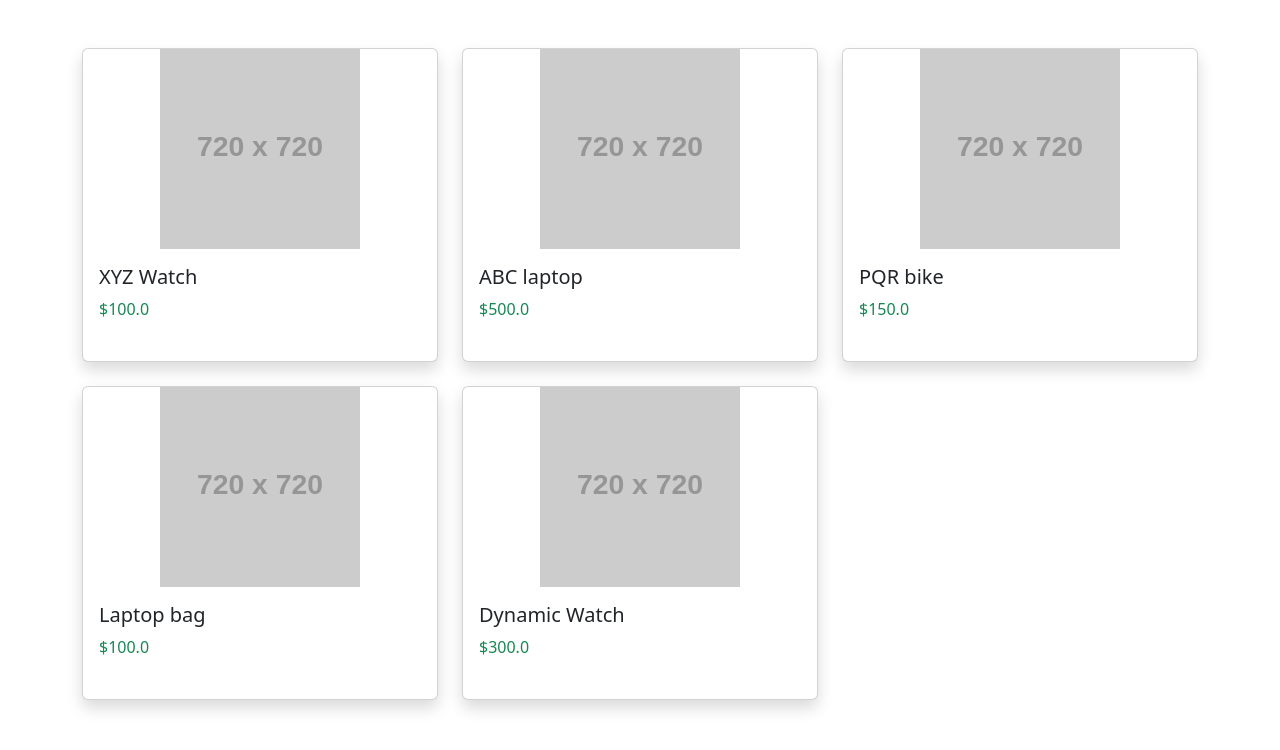
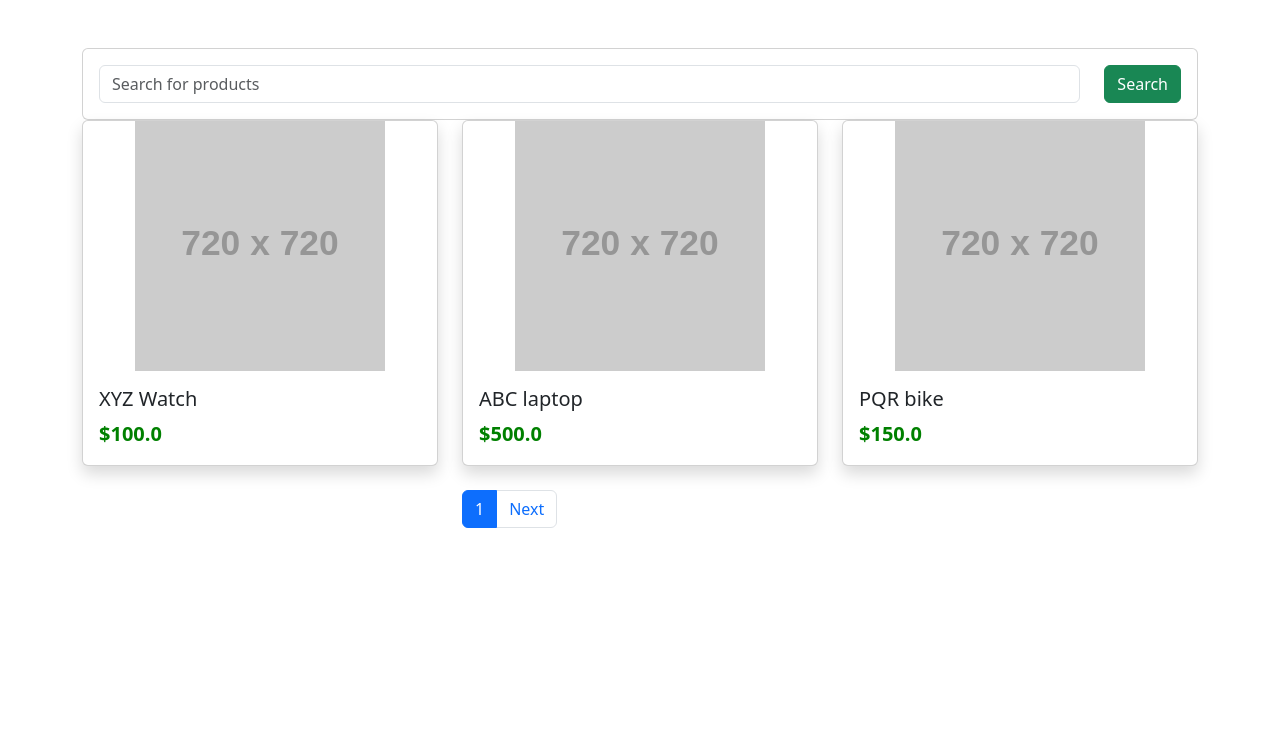
Before and after one commit to asairam0209/Django_HandsOn, a Django app: page / in a window 1280 px wide. Shown: the top 750 px of the page. Run offline with Django 5.2, Linux system fonts and the light colour scheme; data comes from the database, SQL or seed files in the repository; both versions use the stored data as it was after the commit; grey boxes labelled with a size stand in for pictures from a placeholder-image service; some libraries are stand-ins or nearby versions.

Commit message:
Adding till Pagination
will have to add detailed View(Future)

```diff
--- /dev/null
+++ b/ecom/ecomsite/shop/static/shop/style.css
@@ -0,0 +1,10 @@
+.card {
+    transition: transform 0.3s;
+}
+.card:hover {
+    transform: translateY(-5px);
+}
+.card-text{
+    color: green;
+    font-weight: 800;
+}
--- a/ecom/ecomsite/shop/templates/shop/index.html
+++ b/ecom/ecomsite/shop/templates/shop/index.html
@@ -1,41 +1,87 @@
+{% load static %}
 <!DOCTYPE html>
+
 <html lang="en">
   <head>
-    <meta charset="UTF-8">
-    <meta name="viewport" content="width=device-width, initial-scale=1.0">
-    <link href="https://cdn.jsdelivr.net/npm/bootstrap@5.3.4/dist/css/bootstrap.min.css" rel="stylesheet">
-    <title>Product Grid</title>
-    <style>
-        .card-img-top {
-            height: 200px;
-            object-fit: contain;
-        }
-        .card {
-            margin-bottom: 1.5rem;
-        }
-    </style>
+    <meta charset="UTF-8" />
+    <meta name="viewport" content="width=device-width, initial-scale=1.0" />
+    <link
+      href="https://cdn.jsdelivr.net/npm/bootstrap@5.3.4/dist/css/bootstrap.min.css"
+      rel="stylesheet"
+    />
+    <link rel="stylesheet" href="{% static 'shop/style.css' %}" />
+    <title>E-Commerce</title>
   </head>
   <body>
+    <div class="container py-5">
 
-<div class="container py-5">
+        {% comment %} Search Bar {% endcomment %}
+      <div class="row">
+        <div class="col-md-12">
+          <form class="card card-sm">
+            <div class="card-body row no-gyt">
+              <div class="col">
+                <input
+                  type="search"
+                  name="item_search"
+                  placeholder="Search for products"
+                  class="form-control form-control-borderless"
+                >
+              </div>
+              <div class="col-auto">
+                <button class="btn btn-success" type="Submit">Search</button>
+              </div>
+            </div>
+          </form>
+        </div>
+      </div>
+      {% comment %} Products List {% endcomment %}
+      <div class="row">
         {% for product in products %}
-        {% if forloop.counter0|divisibleby:3 %} <div class="row"> {% endif %}
+        <div class="col-12 col-md-4 mb-4">
+          <!-- Fixed column class -->
+          <div class="card h-100 shadow">
+            <!-- Fixed image with proper sizing -->
+            <img
+              src="{{ product.image }}"
+              class="card-img-top img-fluid"
+              alt="{{ product.title }}"
+              style="height: 250px; object-fit: contain"
+            />
 
-        <div class="col-lg-4 col-md-6 mb-4">
-            <div class="card h-100 shadow">
-                <img src="{{ product.image }}"
-                     class="card-img-top img-fluid"
-                     alt="{{ product.title }}">
             <div class="card-body">
               <h5 class="card-title">{{ product.title }}</h5>
-                    <p class="card-text text-success">${{ product.price }}</p>
+              <p class="card-text fs-5">${{ product.price }}</p>
             </div>
           </div>
         </div>
-
-        {% if forloop.counter|divisibleby:3 or forloop.last %} </div> {% endif %}
         {% endfor %}
       </div>
 
+      {% comment %} For Pagination {% endcomment %}
+      <div class="row">
+        <div class="col-md-3 offset-md-4">
+            <ul class="pagination">
+
+                {% if products.has_previous %}
+                    <li class="page-item">
+                        <a class="page-link" href="?page={{ products.previous_page_number }}">Previous</a>
+                    </li>
+                {% endif %}
+
+                <li class="page-item active">
+                    <a class="page-link" href="?page={{ products.number }}">{{products.number}}</a>
+                </li>
+
+                {% if products.has_next %}
+                <li class="page-item">
+                    <a class="page-link" href="?page={{ products.next_page_number }}">Next</a>
+                </li>
+                {% endif %}
+
+            </ul>
+        </div>
+      </div>
+    </div>
   </body>
 </html>
--- a/ecom/ecomsite/shop/views.py
+++ b/ecom/ecomsite/shop/views.py
@@ -1,7 +1,19 @@
 from django.shortcuts import render
 from .models import Product
+from django.core.paginator import Paginator
 # Create your views here.
 
 def index(request):
     products = Product.objects.all()
+
+#   Code for Search
+    item_name = request.GET.get('item_search')
+    if item_name != "" and item_name is not None:
+        print(item_name)
+        products = Product.objects.filter(title__icontains=item_name)
+
+#   Code for Pagination
+    paginator = Paginator(products, 3)
+    page = request.GET.get('page')
+    products = paginator.get_page(page)
     return render(request, 'shop/index.html', {'products': products})
```
Also changed, not shown: ecom/ecomsite/db.sqlite3. Lines whose indentation alone changed are shown as unchanged.
